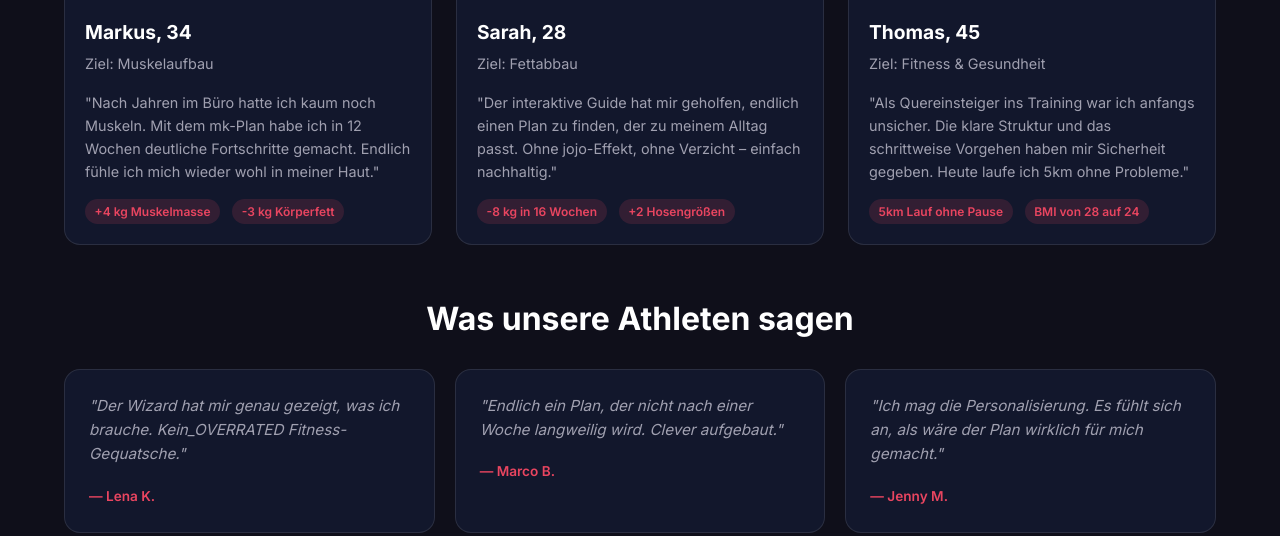
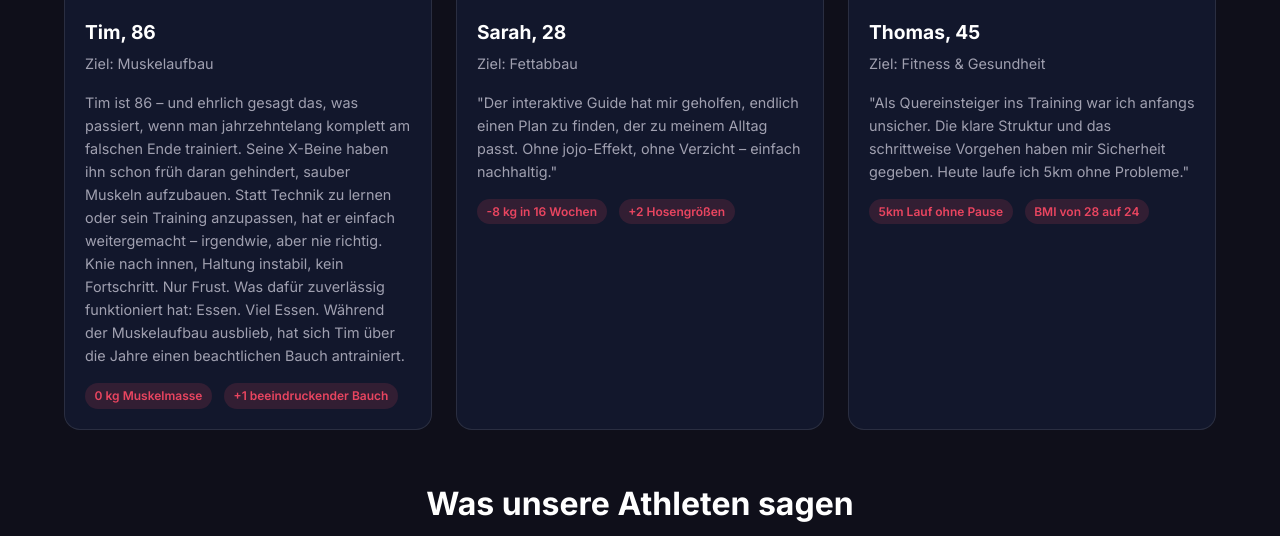
Before and after one commit to Pascalroe/test_markk, a plain HTML site: page erfolge.html in a window 1280 px wide. Shown: the part 505-1041 px from the top of the page. Drawn offline with nearby package versions, Linux system fonts and the light colour scheme.

Commit message:
Update Erfolge: Tim's Story ausgetauscht

```diff
--- a/erfolge.html
+++ b/erfolge.html
@@ -56,12 +56,12 @@
                         </div>
                     </div>
                     <div class="success-content">
-                        <h3>Markus, 34</h3>
+                        <h3>Tim, 86</h3>
                         <p class="success-goal">Ziel: Muskelaufbau</p>
-                        <p>"Nach Jahren im Büro hatte ich kaum noch Muskeln. Mit dem mk-Plan habe ich in 12 Wochen deutliche Fortschritte gemacht. Endlich fühle ich mich wieder wohl in meiner Haut."</p>
+                        <p>Tim ist 86 – und ehrlich gesagt das, was passiert, wenn man jahrzehntelang komplett am falschen Ende trainiert. Seine X-Beine haben ihn schon früh daran gehindert, sauber Muskeln aufzubauen. Statt Technik zu lernen oder sein Training anzupassen, hat er einfach weitergemacht – irgendwie, aber nie richtig. Knie nach innen, Haltung instabil, kein Fortschritt. Nur Frust. Was dafür zuverlässig funktioniert hat: Essen. Viel Essen. Während der Muskelaufbau ausblieb, hat sich Tim über die Jahre einen beachtlichen Bauch antrainiert.</p>
                         <div class="success-stats">
-                            <span>+4 kg Muskelmasse</span>
-                            <span>-3 kg Körperfett</span>
+                            <span>0 kg Muskelmasse</span>
+                            <span>+1 beeindruckender Bauch</span>
                         </div>
                     </div>
                 </div>
```
